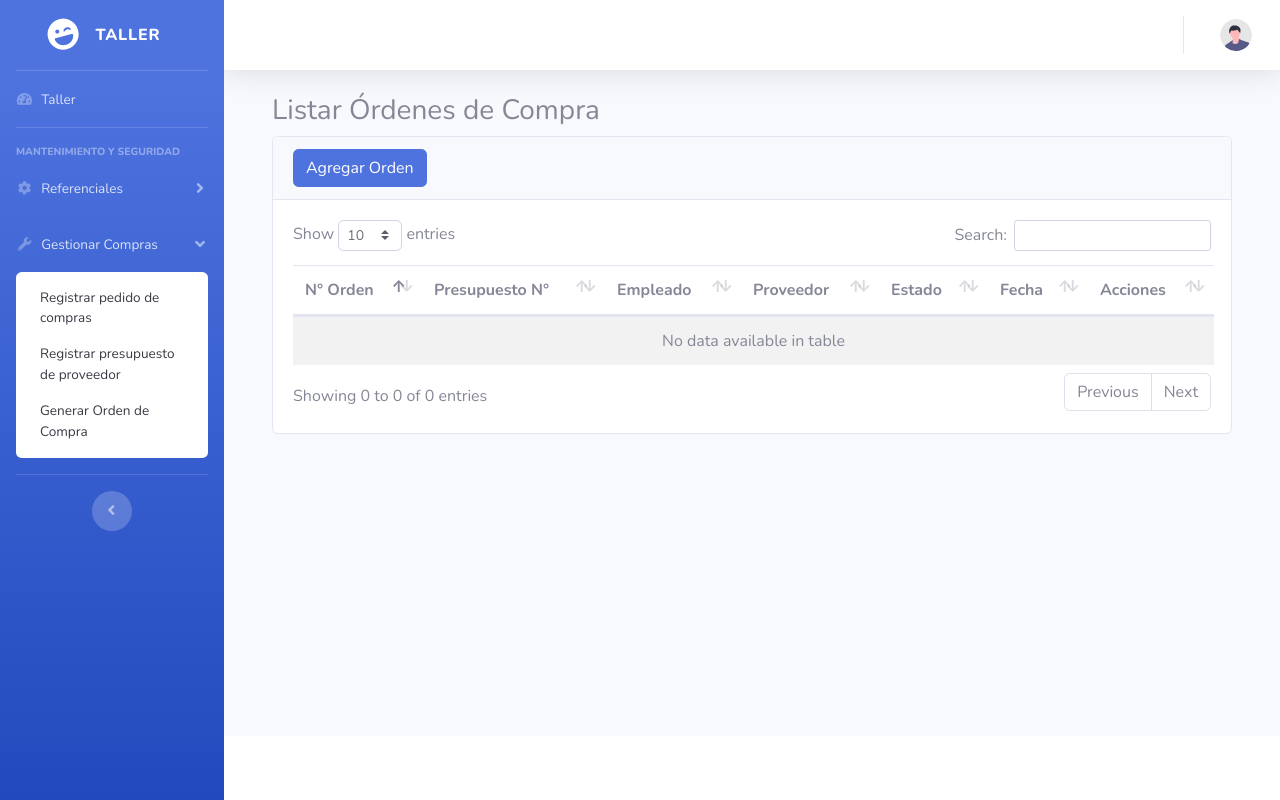
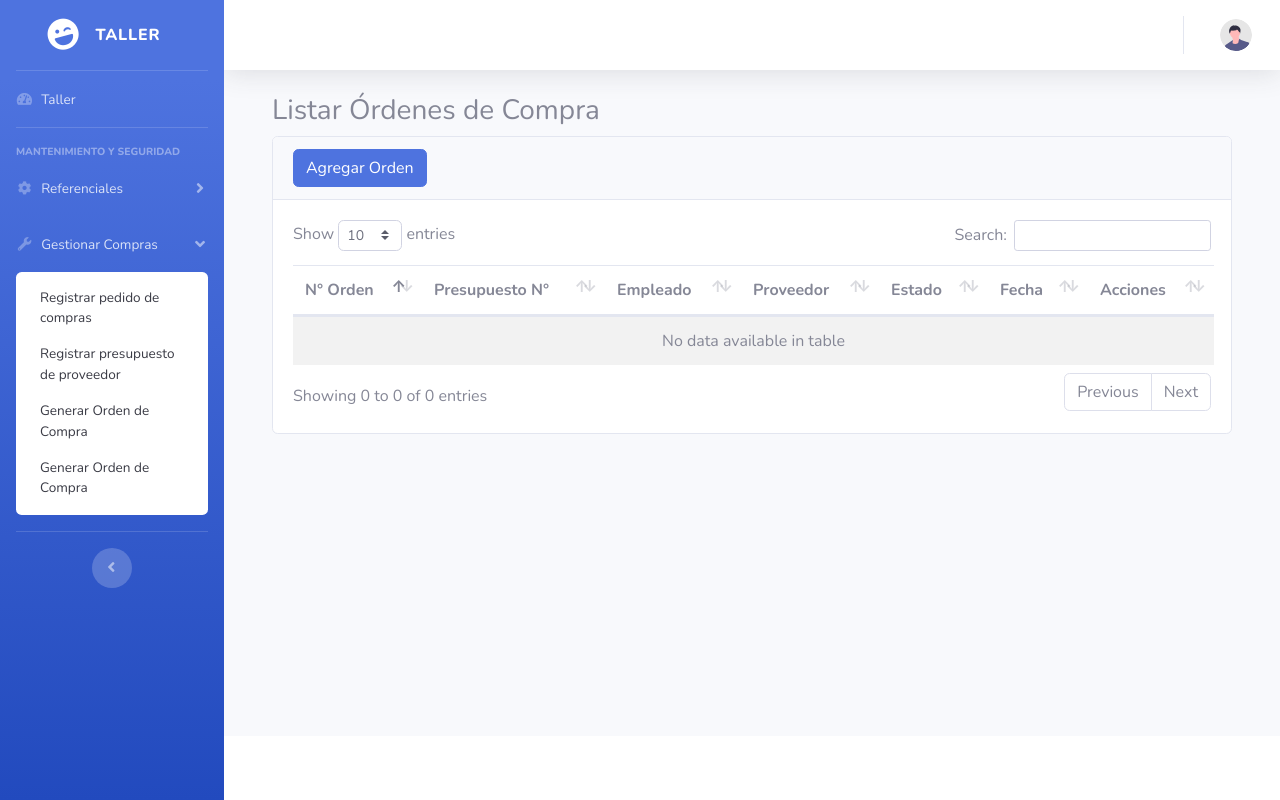
Before and after one commit to Abel731/proyecto-taller, a Flask app: page /gestionar-compras/generar-orden-compra/ordenes-index in a window 1280 px wide, after a click on "Gestionar Compras". Run offline with Flask 3, Linux system fonts and the light colour scheme; data that the repository does not hold is empty; some libraries are stand-ins or nearby versions.

Commit message:
se importo la ruta para el sistema

```diff
--- a/app/templates/base.html
+++ b/app/templates/base.html
@@ -99,6 +99,7 @@
                         <a class="collapse-item text-wrap" href="{{ url_for('pdcmod.pedidos_index') }}">Registrar pedido de compras</a>
                         <a class="collapse-item text-wrap" href="{{ url_for('pdpmod.presupuestos_index') }}">Registrar presupuesto de proveedor</a>
                         <a class="collapse-item text-wrap" href="{{ url_for('ocmod.ordenes_index') }}">Generar Orden de Compra</a>
+                        <a class="collapse-item text-wrap" href="{{ url_for('compramod.compras_index') }}">Generar Orden de Compra</a>
                     </div>
                 </div>
             </li>
```
